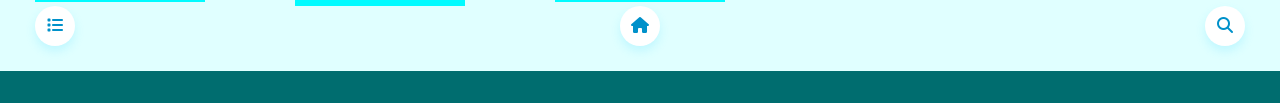
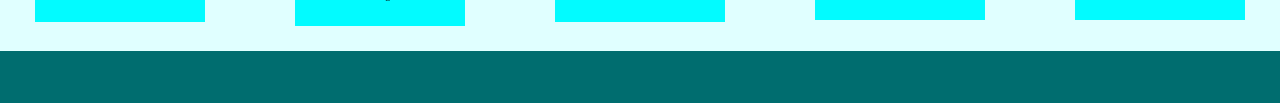
Before and after one commit to MorrisRoxas/Itchyworms-Song, a plain HTML site: page index.html in a window 1280 px wide. Shown: the part 697-800 px from the top of the page. Drawn offline with Linux system fonts and the light colour scheme.

Commit message:
index.html

```diff
--- a/index.html
+++ b/index.html
@@ -88,15 +88,7 @@
 </div>
 </nav>
     <nav>
-        <div class="home">
-            <i class="fa-solid fa-list"></i>
-        </div>
-        <div class="home">
-            <i class="fa-solid fa-house"></i>
-        </div>
-        <div class="home">
-            <i class="fa-solid fa-magnifying-glass"></i>
-        </div>
+
     </div>
 </div>
 
```
